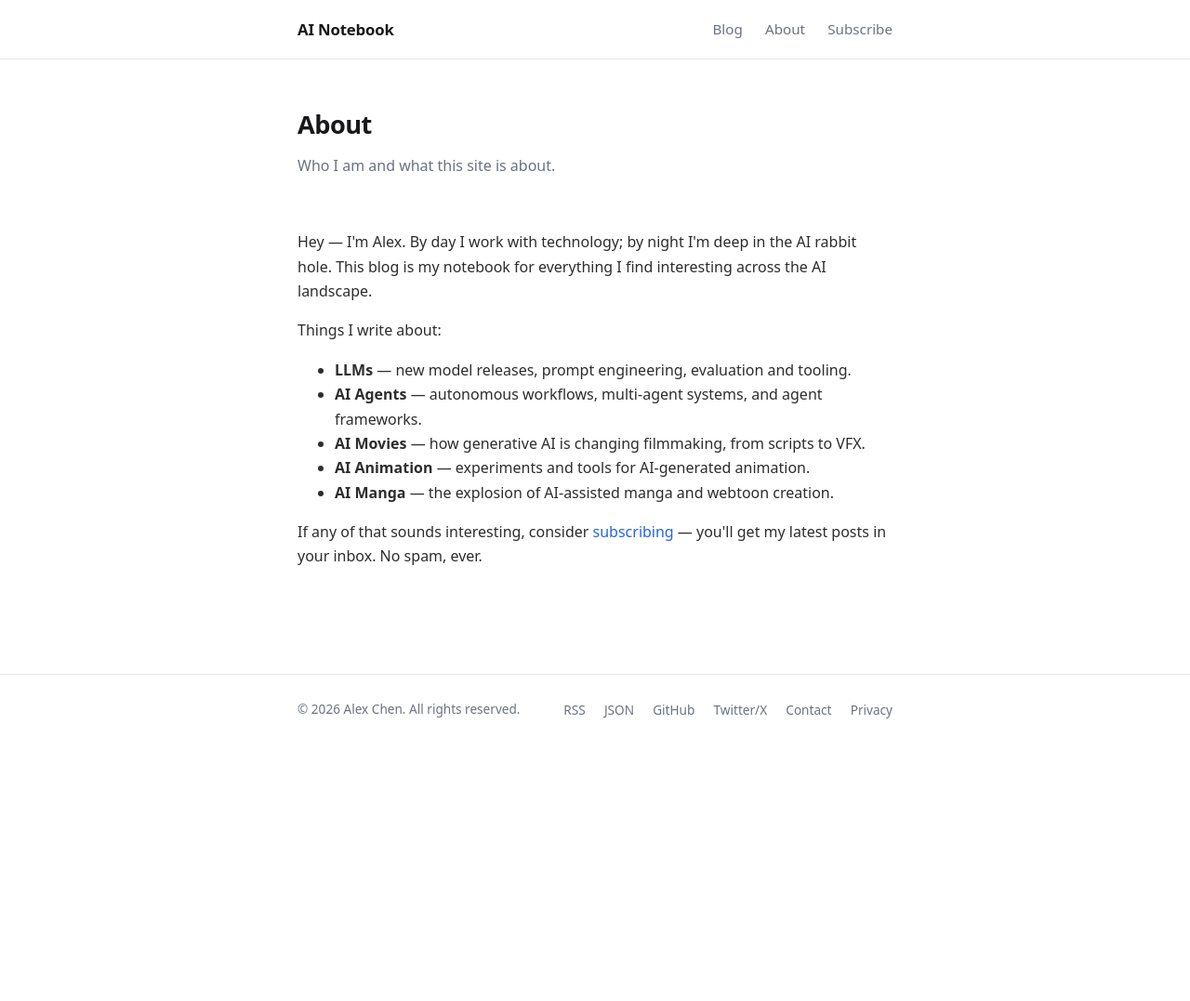
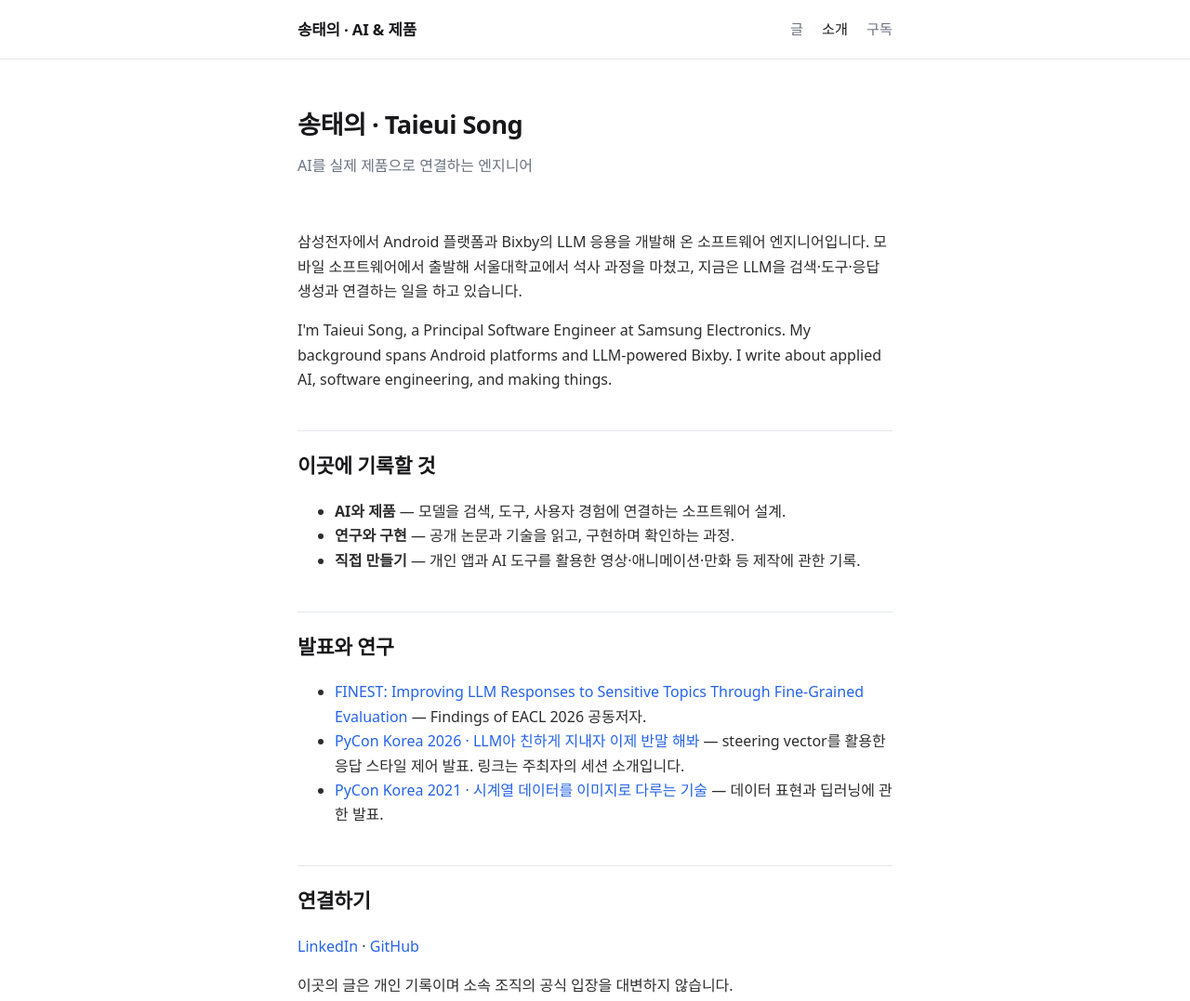
Before and after one commit to kofboy2000/personal-blog, an Astro site: page /personal-blog/about in a window 1280 px wide. Shown: the top 1077 px of the page at 93% size. Before the commit the page ends 800 px from the top, so only its background shows below. Built offline with nearby package versions, Linux system fonts and the light colour scheme; Astro itself is replaced by a stand-in of ours.

Commit message:
Replace template identity with Taieui Song's applied AI profile

```diff
--- a/src/components/Footer.astro
+++ b/src/components/Footer.astro
@@ -1,17 +1,17 @@
 ---
 import { SITE } from '../config';
+const base = import.meta.env.BASE_URL.replace(/\/$/, '');
 ---
 
 <footer class="site-footer">
   <div class="container footer-inner">
     <p>© {new Date().getFullYear()} {SITE.author}. All rights reserved.</p>
     <nav class="footer-nav">
-      <a href={`${import.meta.env.BASE_URL}/rss.xml`}>RSS</a>
-      <a href={`${import.meta.env.BASE_URL}/feed.json`}>JSON</a>
+      <a href={`${base}/rss.xml`}>RSS</a>
+      <a href={`${base}/feed.json`}>JSON</a>
       <a href={SITE.social.github}>GitHub</a>
-      <a href={SITE.social.twitter}>Twitter/X</a>
-      <a href={SITE.social.email}>Contact</a>
-      <a href={`${import.meta.env.BASE_URL}/privacy`}>Privacy</a>
+      <a href={SITE.social.linkedin}>LinkedIn · 연락</a>
+      <a href={`${base}/privacy/`}>개인정보 안내</a>
     </nav>
   </div>
 </footer>
--- a/src/components/Header.astro
+++ b/src/components/Header.astro
@@ -1,16 +1,17 @@
 ---
 import { SITE } from '../config';
 const { pathname } = Astro.url;
-const isActive = (href: string) => (href === '/' ? pathname === '/' : pathname.startsWith(href));
+const base = import.meta.env.BASE_URL.replace(/\/$/, '');
+const isActive = (href: string) => href === '/' ? pathname.replace(/\/$/, '') === base : pathname.startsWith(`${base}${href}`);
 ---
 
 <header class="site-header">
   <div class="container header-inner">
-    <a href={`${import.meta.env.BASE_URL}/`} class="logo">{SITE.title}</a>
+    <a href={`${base}/`} class="logo">{SITE.title}</a>
     <nav class="nav">
-      <a href={`${import.meta.env.BASE_URL}/`} class:list={[{ active: isActive('/') }]}>Blog</a>
-      <a href={`${import.meta.env.BASE_URL}/about`} class:list={[{ active: isActive('/about') }]}>About</a>
-      <a href={`${import.meta.env.BASE_URL}/subscribe`} class:list={[{ active: isActive('/subscribe') }]}>Subscribe</a>
+      <a href={`${base}/`} class:list={[{ active: isActive('/') }]}>글</a>
+      <a href={`${base}/about/`} class:list={[{ active: isActive('/about') }]}>소개</a>
+      <a href={`${base}/subscribe/`} class:list={[{ active: isActive('/subscribe') }]}>구독</a>
     </nav>
   </div>
 </header>
--- a/src/config.ts
+++ b/src/config.ts
@@ -1,11 +1,10 @@
 export const SITE = {
-  title: 'AI Notebook',
-  description: 'Notes on AI, LLMs, AI Agents, AI movies, animation and manga.',
-  author: 'Alex Chen',
+  title: '송태의 · AI & 제품',
+  description: 'Android부터 LLM까지. AI를 실제 제품으로 연결하는 엔지니어 송태의의 개발, 연구, 제작 기록.',
+  author: '송태의 · Taieui Song',
   subscribeUrl: '/subscribe',
   social: {
-    github: 'https://github.com/your-handle',
-    twitter: 'https://twitter.com/your-handle',
-    email: 'mailto:hello@example.com',
+    github: 'https://github.com/kofboy2000',
+    linkedin: 'https://www.linkedin.com/in/taieui-song',
   },
 };
--- a/src/layouts/Base.astro
+++ b/src/layouts/Base.astro
@@ -15,12 +15,13 @@ const desc = description || SITE.description;
 ---
 
 <!doctype html>
-<html lang="en">
+<html lang="ko">
   <head>
     <meta charset="utf-8" />
     <meta name="viewport" content="width=device-width, initial-scale=1" />
     <title>{pageTitle}</title>
     <meta name="description" content={desc} />
+    <meta name="author" content={SITE.author} />
     <meta property="og:title" content={pageTitle} />
     <meta property="og:description" content={desc} />
     <meta property="og:type" content="website" />
--- a/src/pages/about.astro
+++ b/src/pages/about.astro
@@ -2,28 +2,32 @@
 import Base from '../layouts/Base.astro';
 ---
 
-<Base title="About">
+<Base title="소개">
   <section class="hero">
-    <h1>About</h1>
-    <p>Who I am and what this site is about.</p>
+    <h1>송태의 · Taieui Song</h1>
+    <p>AI를 실제 제품으로 연결하는 엔지니어</p>
   </section>
 
   <div class="prose">
     <p>
-      Hey — I'm Alex. By day I work with technology; by night I'm deep in the AI rabbit hole.
-      This blog is my notebook for everything I find interesting across the AI landscape.
+      삼성전자에서 Android 플랫폼과 Bixby의 LLM 응용을 개발해 온 소프트웨어 엔지니어입니다.
+      모바일 소프트웨어에서 출발해 서울대학교에서 석사 과정을 마쳤고, 지금은 LLM을 검색·도구·응답 생성과 연결하는 일을 하고 있습니다.
     </p>
-    <p>Things I write about:</p>
+    <p lang="en">I'm Taieui Song, a Principal Software Engineer at Samsung Electronics. My background spans Android platforms and LLM-powered Bixby. I write about applied AI, software engineering, and making things.</p>
+    <h2>이곳에 기록할 것</h2>
     <ul>
-      <li><strong>LLMs</strong> — new model releases, prompt engineering, evaluation and tooling.</li>
-      <li><strong>AI Agents</strong> — autonomous workflows, multi-agent systems, and agent frameworks.</li>
-      <li><strong>AI Movies</strong> — how generative AI is changing filmmaking, from scripts to VFX.</li>
-      <li><strong>AI Animation</strong> — experiments and tools for AI-generated animation.</li>
-      <li><strong>AI Manga</strong> — the explosion of AI-assisted manga and webtoon creation.</li>
+      <li><strong>AI와 제품</strong> — 모델을 검색, 도구, 사용자 경험에 연결하는 소프트웨어 설계.</li>
+      <li><strong>연구와 구현</strong> — 공개 논문과 기술을 읽고, 구현하며 확인하는 과정.</li>
+      <li><strong>직접 만들기</strong> — 개인 앱과 AI 도구를 활용한 영상·애니메이션·만화 등 제작에 관한 기록.</li>
     </ul>
-    <p>
-      If any of that sounds interesting, consider <a href={`${import.meta.env.BASE_URL}/subscribe`}>subscribing</a> —
-      you'll get my latest posts in your inbox. No spam, ever.
-    </p>
+    <h2 id="selected">발표와 연구</h2>
+    <ul>
+      <li><a href="https://aclanthology.org/2026.findings-eacl.327/">FINEST: Improving LLM Responses to Sensitive Topics Through Fine-Grained Evaluation</a> — Findings of EACL 2026 공동저자.</li>
+      <li><a href="https://kr.linkedin.com/posts/pyconkorea_%ED%8C%8C%EC%9D%B4%EC%BD%98-%ED%95%9C%EA%B5%AD-2026-%EC%84%B8%EC%85%98-%EB%AF%B8%EB%A6%AC%EB%B3%B4%EA%B8%B0-make-it-happy-activity-7493101275245535232-82xK">PyCon Korea 2026 · LLM아 친하게 지내자 이제 반말 해봐</a> — steering vector를 활용한 응답 스타일 제어 발표. 링크는 주최자의 세션 소개입니다.</li>
+      <li><a href="https://2021.pycon.kr/session/12/">PyCon Korea 2021 · 시계열 데이터를 이미지로 다루는 기술</a> — 데이터 표현과 딥러닝에 관한 발표.</li>
+    </ul>
+    <h2>연결하기</h2>
+    <p><a href="https://www.linkedin.com/in/taieui-song">LinkedIn</a> · <a href="https://github.com/kofboy2000">GitHub</a></p>
+    <p>이곳의 글은 개인 기록이며 소속 조직의 공식 입장을 대변하지 않습니다.</p>
   </div>
 </Base>
--- a/src/styles/global.css
+++ b/src/styles/global.css
@@ -56,6 +56,8 @@ a:hover {
 
 .header-inner {
   display: flex;
+  flex-wrap: wrap;
+  gap: 0.75rem 1rem;
   align-items: center;
   justify-content: space-between;
   padding-top: 1.1rem;
@@ -74,9 +76,14 @@ a:hover {
   color: var(--accent);
 }
 
+.nav {
+  display: flex;
+  flex-wrap: wrap;
+  gap: 1.25rem;
+}
+
 .nav a {
   color: var(--muted);
-  margin-left: 1.25rem;
   font-size: 0.95rem;
 }
 
```
Also changed, not shown: drafts/from-android-to-applied-ai.md (added, +33 -0 lines), src/layouts/NotebookPost.astro (+4 -6 lines), src/pages/feed.json.ts (+6 -4 lines), src/pages/index.astro (+16 -9 lines), src/pages/posts/[...slug].astro (+3 -6 lines), src/pages/posts/hello-world.md (+1 -1 lines), src/pages/privacy.astro (+6 -7 lines), src/pages/subscribe.astro (+7 -14 lines), README.md.
